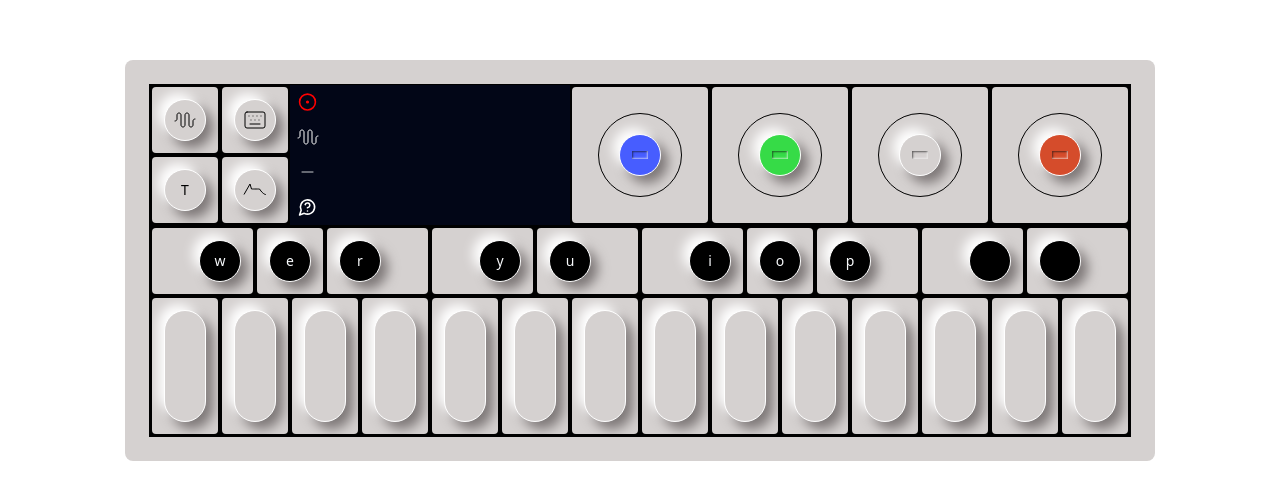
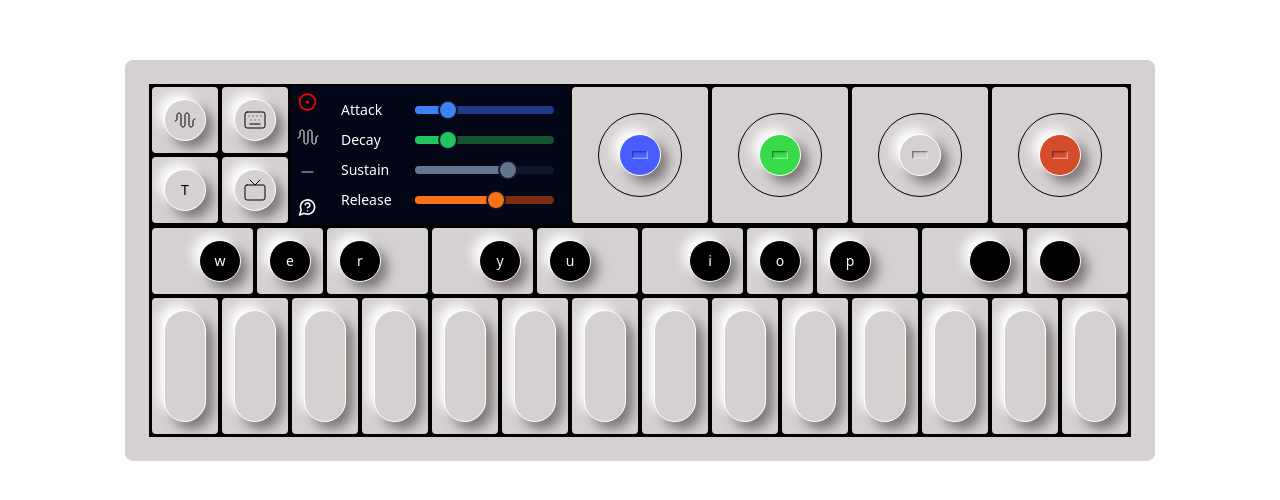
Before and after one commit to royledford/piano, a React (Vite) app: page / in a window 1280 px wide. Shown: the part 140-640 px from the top of the page. Built offline with nearby package versions, Linux system fonts and the light colour scheme.

Commit message:
Add sliders - need to hook to knobs

```diff
--- a/package.json
+++ b/package.json
@@ -10,6 +10,8 @@
     "preview": "vite preview"
   },
   "dependencies": {
+    "@radix-ui/react-label": "^2.0.2",
+    "@radix-ui/react-slider": "^1.1.2",
     "@radix-ui/react-slot": "^1.0.2",
     "class-variance-authority": "^0.7.0",
     "clsx": "^2.1.0",
--- a/src/Types.ts
+++ b/src/Types.ts
@@ -42,6 +42,12 @@ export type DeviceState = {
   volume: number
   keyDisplay: DeviceKeyDisplayType
   display: DeviceDisplayType
+  adsr: {
+    attack: number
+    decay: number
+    sustain: number
+    release: number
+  }
 }
 
 export type DeviceActions =
@@ -49,12 +55,12 @@ export type DeviceActions =
   | { type: 'TONE_UNISON_WIDTH'; payload: number }
   | { type: 'VOLUME'; payload: number }
   | { type: 'TOGGLE_KEY_DISPLAY' }
-  | { type: 'SET_DISPLAY'; payload: DeviceDisplayType }
+  | { type: 'TOGGLE_DEVICE_DISPLAY' }
 
 export enum DeviceActionTypes {
   ToggleOscType = 'TOGGLE_OSC_TYPE',
   ToneUnisonWidth = 'TONE_UNISON_WIDTH',
   Volume = 'VOLUME',
   ToggleKeyDisplay = 'TOGGLE_KEY_DISPLAY',
-  SetDisplay = 'SET_DISPLAY',
+  ToggleDeviceDisplay = 'TOGGLE_DEVICE_DISPLAY',
 }
--- /dev/null
+++ b/src/components/Display/ADSR/DisplayADSR.tsx
@@ -0,0 +1,15 @@
+import { Slider } from './slider'
+import { useDevice } from '@/providers/device-provider'
+
+export function DisplayADSR() {
+  const { state } = useDevice()
+
+  return (
+    <div className="p-4 flex flex-col justify-center items-center space-y-4 h-full w-full text-white">
+      <Slider label="Attack" color="blue" value={state.adsr.attack} />
+      <Slider label="Decay" color="green" value={state.adsr.decay} />
+      <Slider label="Sustain" color="white" value={state.adsr.sustain} />
+      <Slider label="Release" color="orange" value={state.adsr.release} />
+    </div>
+  )
+}
--- /dev/null
+++ b/src/components/Display/ADSR/slider.tsx
@@ -0,0 +1,75 @@
+import * as React from 'react'
+import * as SliderPrimitive from '@radix-ui/react-slider'
+import { Label } from '@/components/ui/label'
+import { cn } from '@/lib/utils'
+
+type Colors = 'blue' | 'green' | 'white' | 'orange'
+type SliderProps = {
+  label: string
+  color: Colors
+  value: number
+}
+
+type BaseSliderProps = {
+  color: Colors
+  value: number
+}
+
+const Slider = ({ label, value, color }: SliderProps) => {
+  return (
+    <div className="flex items-center space-x-2 w-full">
+      <Label className="w-[100px]">{label}</Label>
+      <BaseSlider color={color} value={value} />
+    </div>
+  )
+}
+
+const BaseSlider = ({ value, color, ...props }: BaseSliderProps) => {
+  const classes = {
+    blue: {
+      track: 'bg-blue-900',
+      thumb: 'bg-blue-400',
+      range: 'bg-blue-500',
+    },
+    green: {
+      track: 'bg-green-900',
+      thumb: 'bg-green-400',
+      range: 'bg-green-500',
+    },
+    white: {
+      track: 'bg-slate-900',
+      thumb: 'bg-slate-400',
+      range: 'bg-slate-500',
+    },
+    orange: {
+      track: 'bg-orange-900',
+      thumb: 'bg-orange-400',
+      range: 'bg-orange-500',
+    },
+  }
+
+  const colors = classes[color]
+
+  return (
+    <SliderPrimitive.Root
+      className={cn('relative flex w-full touch-none select-none items-center')}
+      value={[value]}
+      min={0}
+      max={1}
+      step={0.1}
+      {...props}
+    >
+      <SliderPrimitive.Track
+        className={`relative h-2 w-full grow overflow-hidden rounded-full ${colors.track}`}
+      >
+        <SliderPrimitive.Range className={`absolute h-full ${colors.range}`} />
+      </SliderPrimitive.Track>
+      <SliderPrimitive.Thumb
+        className={`block h-5 w-5 rounded-full border-2 border-primary ${colors.range} ring-offset-background transition-colors focus-visible:outline-none focus-visible:ring-2 focus-visible:ring-ring focus-visible:ring-offset-2 disabled:pointer-events-none disabled:opacity-50`}
+      />
+    </SliderPrimitive.Root>
+  )
+}
+Slider.displayName = SliderPrimitive.Root.displayName
+
+export { Slider }
--- a/src/components/Display/Display.tsx
+++ b/src/components/Display/Display.tsx
@@ -1,7 +1,6 @@
 import { useMemo } from 'react'
 import {
   CircleDot,
-  AudioWaveform,
   Keyboard,
   MessageCircleQuestion,
   Music2,
@@ -13,10 +12,12 @@ import {
   AudioWaveformTriangle,
   AudioWaveformSawtooth,
 } from '@/components/Icons'
+import { DisplayWave } from './DisplayWave'
 import { useDevice } from '@/providers/device-provider'
 import { useActx } from '@/providers/web-audio-provider'
 
 import { PropsWithChildren, ReactElement } from 'react'
+import { DisplayADSR } from './ADSR/DisplayADSR'
 
 // Display for keyboard
 export default function Display({
@@ -51,7 +52,7 @@ export default function Display({
 
   return (
     <div
-      className={`${className ? className : ''} w-full h-[140px] bg-slate-950`}
+      className={`${className ? className : ''} flex w-full h-[140px] bg-slate-950`}
     >
       <div className="flex flex-col h-full">
         <IconDisplay render={<CircleDot color={actx ? 'green' : 'red'} />} />
@@ -59,6 +60,7 @@ export default function Display({
         <IconDisplay render={keyDisplay} />
         <IconDisplay render={<MessageCircleQuestion color="white" />} />
       </div>
+      {state.display === 'wave' ? <DisplayWave /> : <DisplayADSR />}
     </div>
   )
 }
--- /dev/null
+++ b/src/components/Display/DisplayWave.tsx
@@ -0,0 +1,7 @@
+export function DisplayWave() {
+  return (
+    <div className="flex justify-center items-center h-full w-full text-white">
+      Wave
+    </div>
+  )
+}
--- /dev/null
+++ b/src/components/ui/label.tsx
@@ -0,0 +1,24 @@
+import * as React from "react"
+import * as LabelPrimitive from "@radix-ui/react-label"
+import { cva, type VariantProps } from "class-variance-authority"
+
+import { cn } from "@/lib/utils"
+
+const labelVariants = cva(
+  "text-sm font-medium leading-none peer-disabled:cursor-not-allowed peer-disabled:opacity-70"
+)
+
+const Label = React.forwardRef<
+  React.ElementRef<typeof LabelPrimitive.Root>,
+  React.ComponentPropsWithoutRef<typeof LabelPrimitive.Root> &
+    VariantProps<typeof labelVariants>
+>(({ className, ...props }, ref) => (
+  <LabelPrimitive.Root
+    ref={ref}
+    className={cn(labelVariants(), className)}
+    {...props}
+  />
+))
+Label.displayName = LabelPrimitive.Root.displayName
+
+export { Label }
--- /dev/null
+++ b/src/components/ui/slider.tsx
@@ -0,0 +1,26 @@
+import * as React from "react"
+import * as SliderPrimitive from "@radix-ui/react-slider"
+
+import { cn } from "@/lib/utils"
+
+const Slider = React.forwardRef<
+  React.ElementRef<typeof SliderPrimitive.Root>,
+  React.ComponentPropsWithoutRef<typeof SliderPrimitive.Root>
+>(({ className, ...props }, ref) => (
+  <SliderPrimitive.Root
+    ref={ref}
+    className={cn(
+      "relative flex w-full touch-none select-none items-center",
+      className
+    )}
+    {...props}
+  >
+    <SliderPrimitive.Track className="relative h-2 w-full grow overflow-hidden rounded-full bg-secondary">
+      <SliderPrimitive.Range className="absolute h-full bg-primary" />
+    </SliderPrimitive.Track>
+    <SliderPrimitive.Thumb className="block h-5 w-5 rounded-full border-2 border-primary bg-background ring-offset-background transition-colors focus-visible:outline-none focus-visible:ring-2 focus-visible:ring-ring focus-visible:ring-offset-2 disabled:pointer-events-none disabled:opacity-50" />
+  </SliderPrimitive.Root>
+))
+Slider.displayName = SliderPrimitive.Root.displayName
+
+export { Slider }
--- a/src/pages/Keyboard/Keyboard.tsx
+++ b/src/pages/Keyboard/Keyboard.tsx
@@ -6,7 +6,7 @@ import { toneMap } from '@/lib/utils'
 import { OnKeyHandler, DeviceActionTypes } from '@/Types'
 import { useActx } from '@/providers/web-audio-provider'
 import Button from '@components/Button/Button'
-import { Keyboard as KeyboardIcon } from 'lucide-react'
+import { Keyboard as KeyboardIcon, Tv } from 'lucide-react'
 import { AudioWaveformSine, ADSR } from '@/components/Icons'
 import { useKeyboard } from '@/providers/keyboard-provider'
 import { useDevice } from '@/providers/device-provider'
@@ -85,8 +85,12 @@ export default function Keyboard() {
               </div>
               <div className="flex">
                 <Button>T</Button>
-                <Button>
-                  <ADSR strokeWidth={1} />
+                <Button
+                  onClick={() =>
+                    dispatch({ type: DeviceActionTypes.ToggleDeviceDisplay })
+                  }
+                >
+                  <Tv strokeWidth={1} />
                 </Button>
               </div>
             </div>
--- a/src/providers/device-utils.ts
+++ b/src/providers/device-utils.ts
@@ -4,6 +4,7 @@ import {
   DeviceActionTypes,
   DeviceOscType,
   DeviceKeyDisplayType,
+  DeviceDisplayType,
 } from '@/Types'
 
 export const deviceInitState: DeviceState = {
@@ -11,7 +12,13 @@ export const deviceInitState: DeviceState = {
   toneUnisonWidth: 10,
   volume: 0.5,
   keyDisplay: 'none',
-  display: 'wave',
+  display: 'adsr',
+  adsr: {
+    attack: 0.2,
+    decay: 0.2,
+    sustain: 0.7,
+    release: 0.6,
+  },
 }
 
 // Provide a simple way to handle toggling through multiple
@@ -29,6 +36,11 @@ const keyDisplayToggleMap: Record<DeviceKeyDisplayType, DeviceKeyDisplayType> =
     note: 'key',
     key: 'none',
   }
+
+const displayToggleMap: Record<DeviceDisplayType, DeviceDisplayType> = {
+  wave: 'adsr',
+  adsr: 'wave',
+}
 
 export function deviceReducer(
   state: DeviceState,
@@ -60,10 +72,10 @@ export function deviceReducer(
         keyDisplay: keyDisplayToggleMap[state.keyDisplay],
       }
     }
-    case DeviceActionTypes.SetDisplay: {
+    case DeviceActionTypes.ToggleDeviceDisplay: {
       return {
         ...state,
-        display: action.payload,
+        display: displayToggleMap[state.display],
       }
     }
     default:
```
Also changed, not shown: 1 other file (tests, documents, lock files or other folders).
